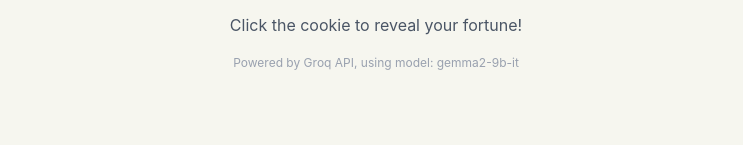
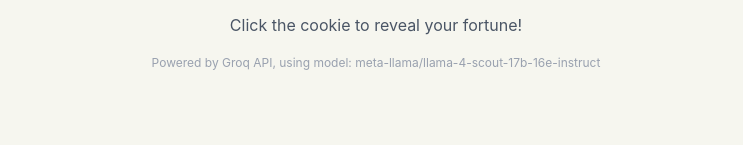
Before and after one commit to nfzv/fayziev_com, a Next.js app: page /fortune-cookie in a window 1280 px wide. Shown: the part 392-537 px from the top of the page, without its empty margins (264-1007 px from the left). Built offline with nearby package versions, Linux system fonts and the light colour scheme; what groq-sdk would draw is missing.

Commit message:
Update page.tsx

```diff
--- a/app/fortune-cookie/page.tsx
+++ b/app/fortune-cookie/page.tsx
@@ -21,7 +21,7 @@ export default async function Home() {
       <FortuneCookie getFortune={getFortune} />
       <h1 className="text-4xl font-bold pb-2">Fortune Cookie</h1>
       <p className="text-center text-gray-600 pb-4">Click the cookie to reveal your fortune!</p>
-      <p className="text-center text-xs text-gray-400 pb-4">Powered by Groq API, using model: gemma2-9b-it</p>
+      <p className="text-center text-xs text-gray-400 pb-4">Powered by Groq API, using model: meta-llama/llama-4-scout-17b-16e-instruct </p>
     </main>
   )
 }
```
